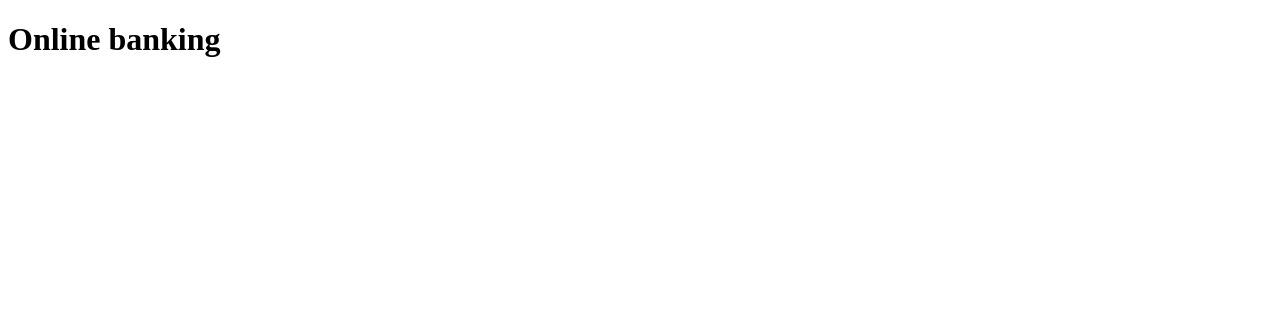
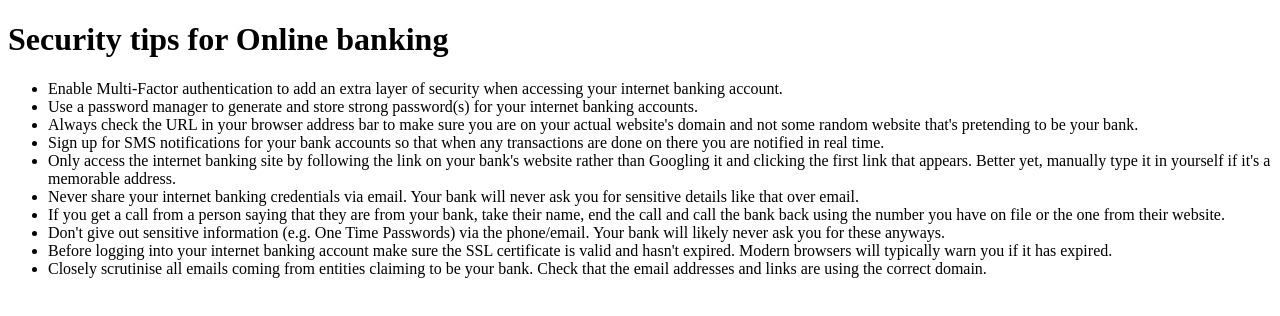
Before and after one commit to spaghettiwews/onlinebanking, a plain HTML site: page index.html in a window 1280 px wide. Drawn offline with Linux system fonts and the light colour scheme.

Commit message:
add some tips

```diff
--- a/index.html
+++ b/index.html
@@ -7,6 +7,18 @@
     <title>Online Banking</title>
 </head>
 <body>
-    <h1>Online banking</h1>
+    <h1>Security tips for Online banking</h1>
+    <ul>
+        <li>Enable Multi-Factor authentication to add an extra layer of security when accessing your internet banking account.</li>
+        <li>Use a password manager to generate and store strong password(s) for your internet banking accounts.</li>
+        <li>Always check the URL in your browser address bar to make sure you are on your actual website's domain and not some random website that's pretending to be your bank.</li>
+        <li>Sign up for SMS notifications for your bank accounts so that when any transactions are done on there you are notified in real time.</li>
+        <li>Only access the internet banking site by following the link on your bank's website rather than Googling it and clicking the first link that appears. Better yet, manually type it in yourself if it's a memorable address.</li>
+        <li>Never share your internet banking credentials via email. Your bank will never ask you for sensitive details like that over email.</li>
+        <li>If you get a call from a person saying that they are from your bank, take their name, end the call and  call the bank back using the number you have on file or the one from their website.</li>
+        <li>Don't give out sensitive information (e.g. One Time Passwords) via the phone/email. Your bank will likely never ask you for these anyways.</li>
+        <li>Before logging into your internet banking account make sure the SSL certificate is valid and hasn't expired. Modern browsers will typically warn you if it has expired.</li>
+        <li>Closely scrutinise all emails coming from entities claiming to be your bank. Check that the email addresses and links are using the correct domain.</li>
+    </ul>
 </body>
 </html>
```
